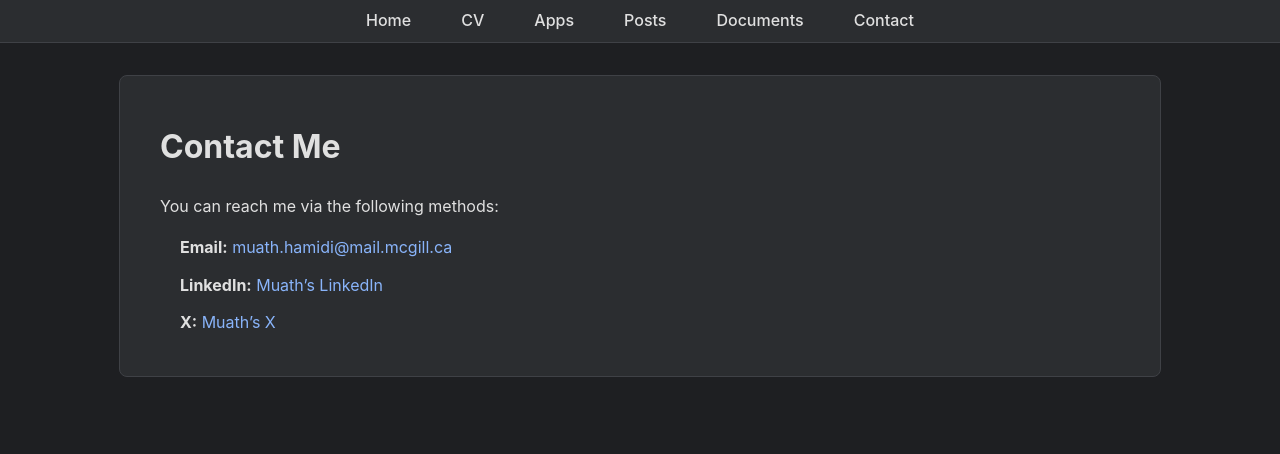
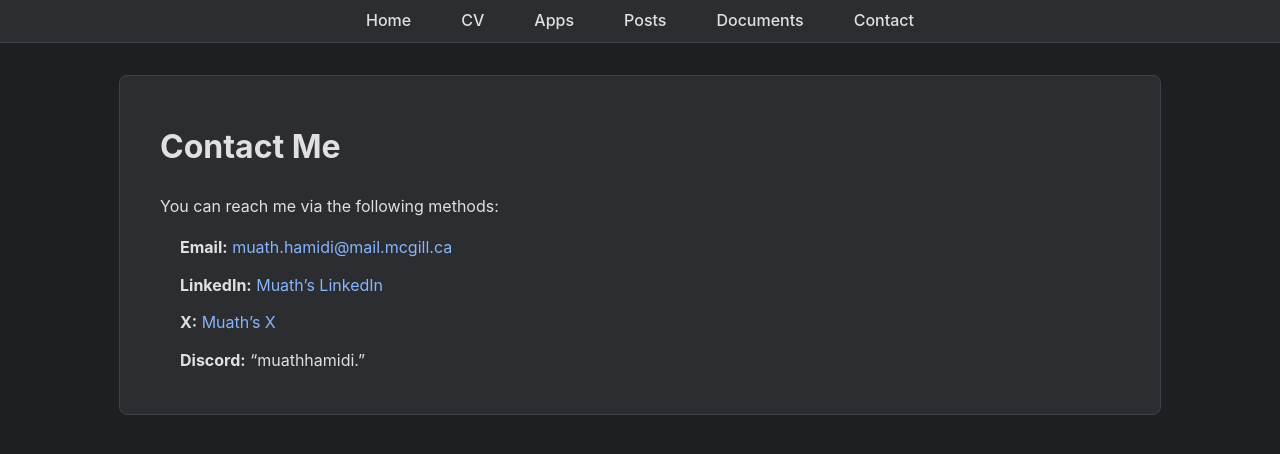
Before and after one commit to MuathHamidi/muath.hamidi, a Jekyll site: the page built from contact.md, in a window 1280 px wide. Shown: the top 454 px of the page. Built offline with Jekyll 4.4.1, drawn with Linux system fonts in a browser that asks for light colours.

Commit message:
Update contact.md

```diff
--- a/contact.md
+++ b/contact.md
@@ -10,3 +10,4 @@ You can reach me via the following methods:
 *   **Email:** [muath.hamidi@mail.mcgill.ca](mailto:muath.hamidi@mail.mcgill.ca)
 *   **LinkedIn:** [Muath's LinkedIn](https://www.linkedin.com/in/muath-hamidi-434691271)
 *   **X:** [Muath's X](https://x.com/MuathHamidi)
+*   **Discord:** "muathhamidi."
```
